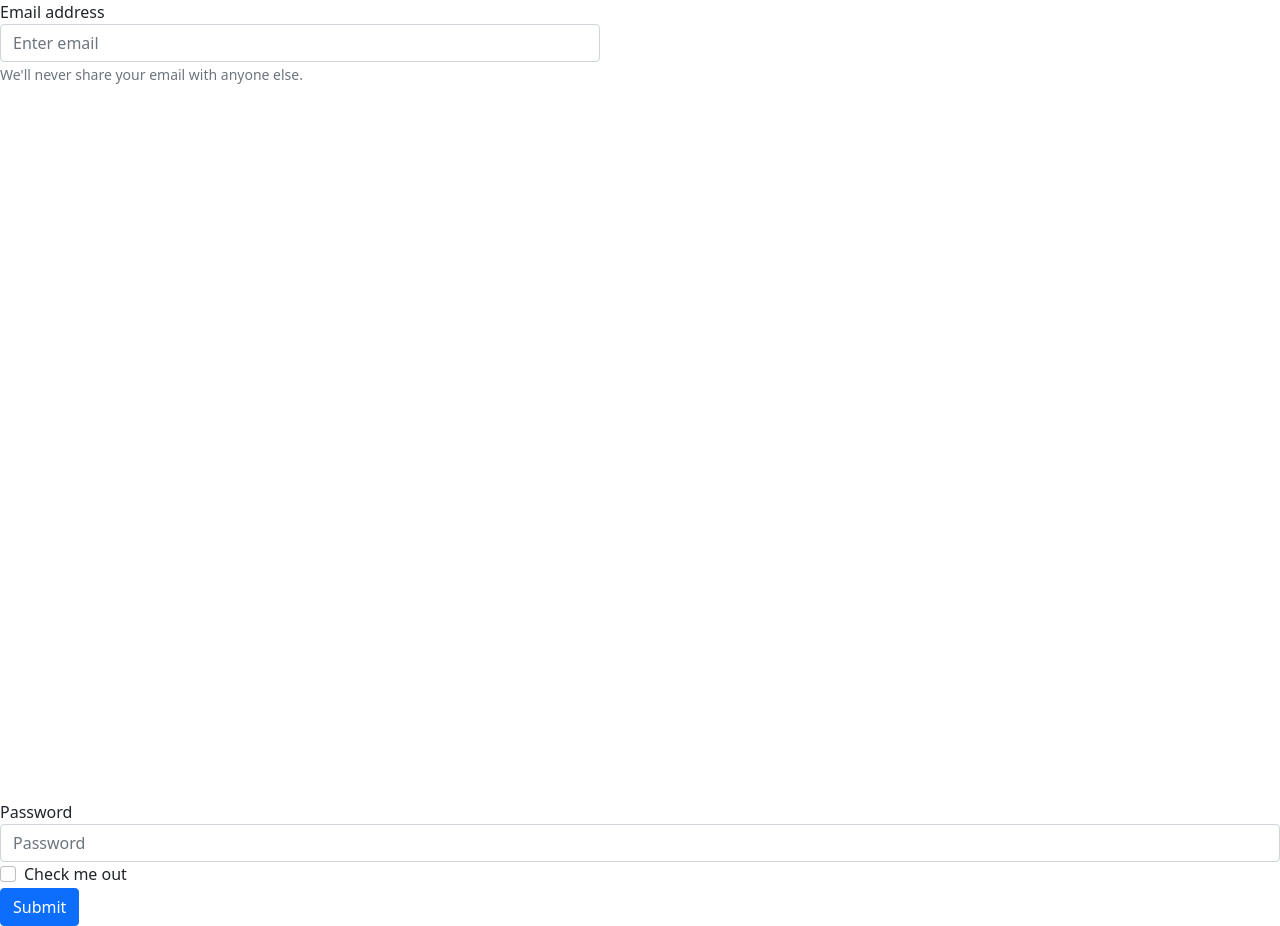
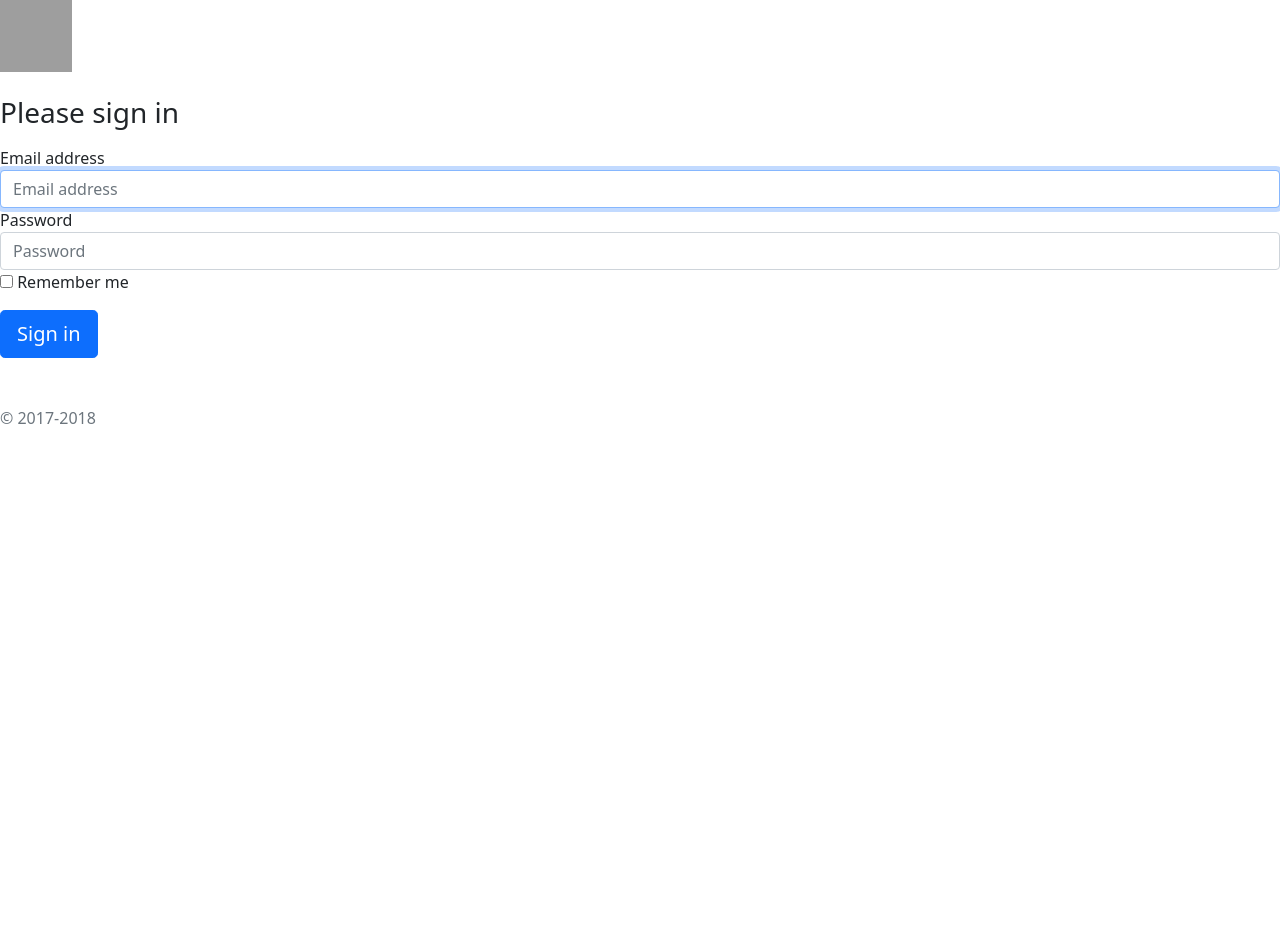
Before and after one commit to Bokstret/Coursework_DB, a Flask app: page /login in a window 1280 px wide. After the commit the page ends 424 px from the top, so only its background shows below. Run offline with Flask 2, Linux system fonts and the light colour scheme; grey boxes are pictures that could not be loaded.

Commit message:
Update 1.html

```diff
--- a/templates/1.html
+++ b/templates/1.html
@@ -27,24 +27,21 @@ a {
   </style>
   </head>
   <body>
-<div>
-<form>
-  <div class="form-group" style="width:600px; height:800px;">
-    <label for="exampleInputEmail1">Email address</label>
-    <input type="email" class="form-control" id="exampleInputEmail1" aria-describedby="emailHelp" placeholder="Enter email">
-    <small id="emailHelp" class="form-text text-muted">We'll never share your email with anyone else.</small>
-  </div>
-  <div class="form-group">
-    <label for="exampleInputPassword1">Password</label>
-    <input type="password" class="form-control" id="exampleInputPassword1" placeholder="Password">
-  </div>
-  <div class="form-check">
-    <input type="checkbox" class="form-check-input" id="exampleCheck1">
-    <label class="form-check-label" for="exampleCheck1">Check me out</label>
-  </div>
-  <button type="submit" class="btn btn-primary">Submit</button>
-</form>
-    </div>
+<form class="form-signin">
+      <img class="mb-4" src="https://getbootstrap.com/docs/4.0/assets/brand/bootstrap-solid.svg" alt="" width="72" height="72">
+      <h1 class="h3 mb-3 font-weight-normal">Please sign in</h1>
+      <label for="inputEmail" class="sr-only">Email address</label>
+      <input type="email" id="inputEmail" class="form-control" placeholder="Email address" required="" autofocus="">
+      <label for="inputPassword" class="sr-only">Password</label>
+      <input type="password" id="inputPassword" class="form-control" placeholder="Password" required="">
+      <div class="checkbox mb-3">
+        <label>
+          <input type="checkbox" value="remember-me"> Remember me
+        </label>
+      </div>
+      <button class="btn btn-lg btn-primary btn-block" type="submit">Sign in</button>
+      <p class="mt-5 mb-3 text-muted">© 2017-2018</p>
+    </form>
     <!-- Optional JavaScript -->
     <!-- jQuery first, then Popper.js, then Bootstrap JS -->
     <script src="https://code.jquery.com/jquery-3.6.0.js" integrity="sha256-H+K7U5CnXl1h5ywQfKtSj8PCmoN9aaq30gDh27Xc0jk=" crossorigin="anonymous"></script>
```
